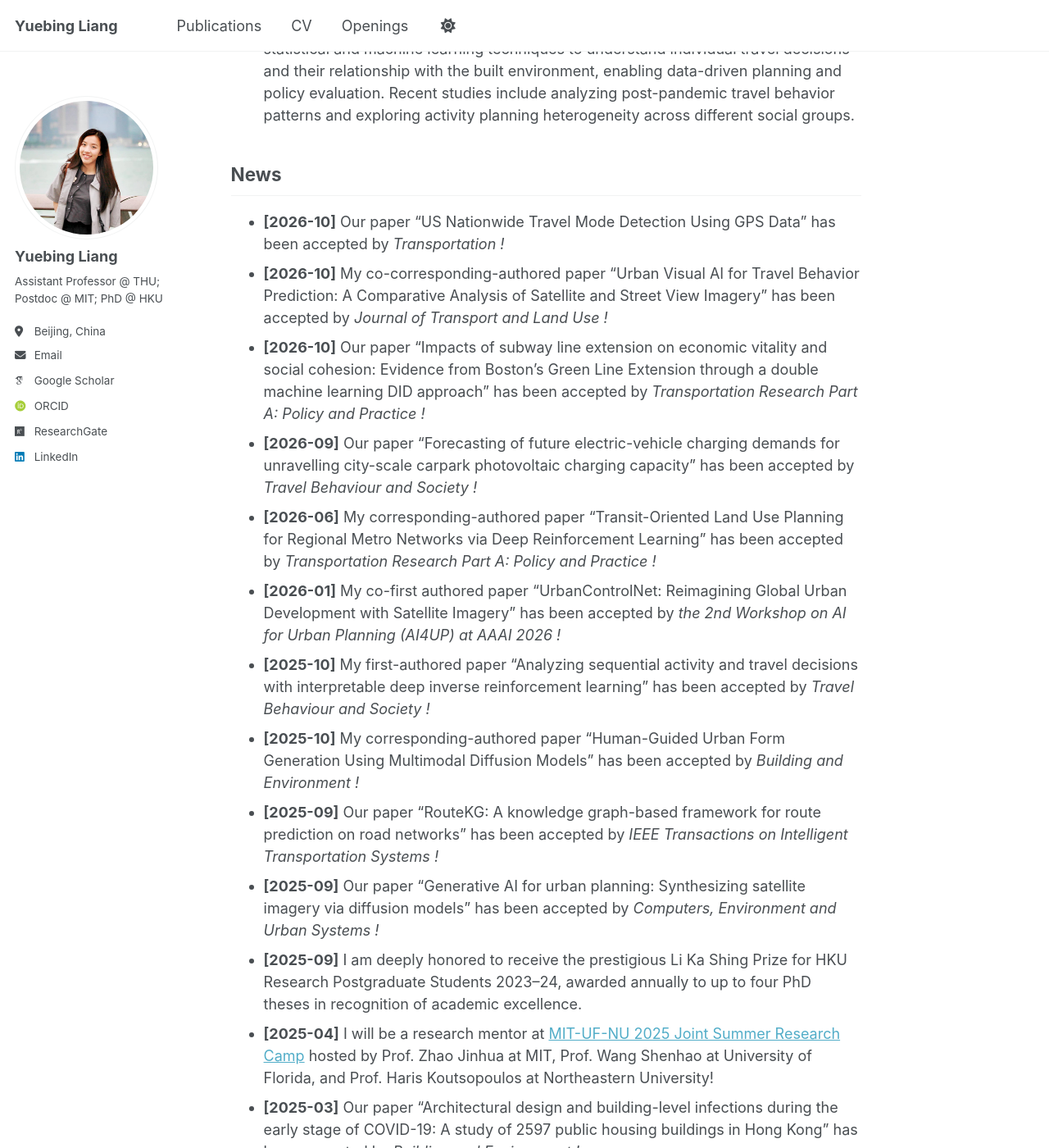
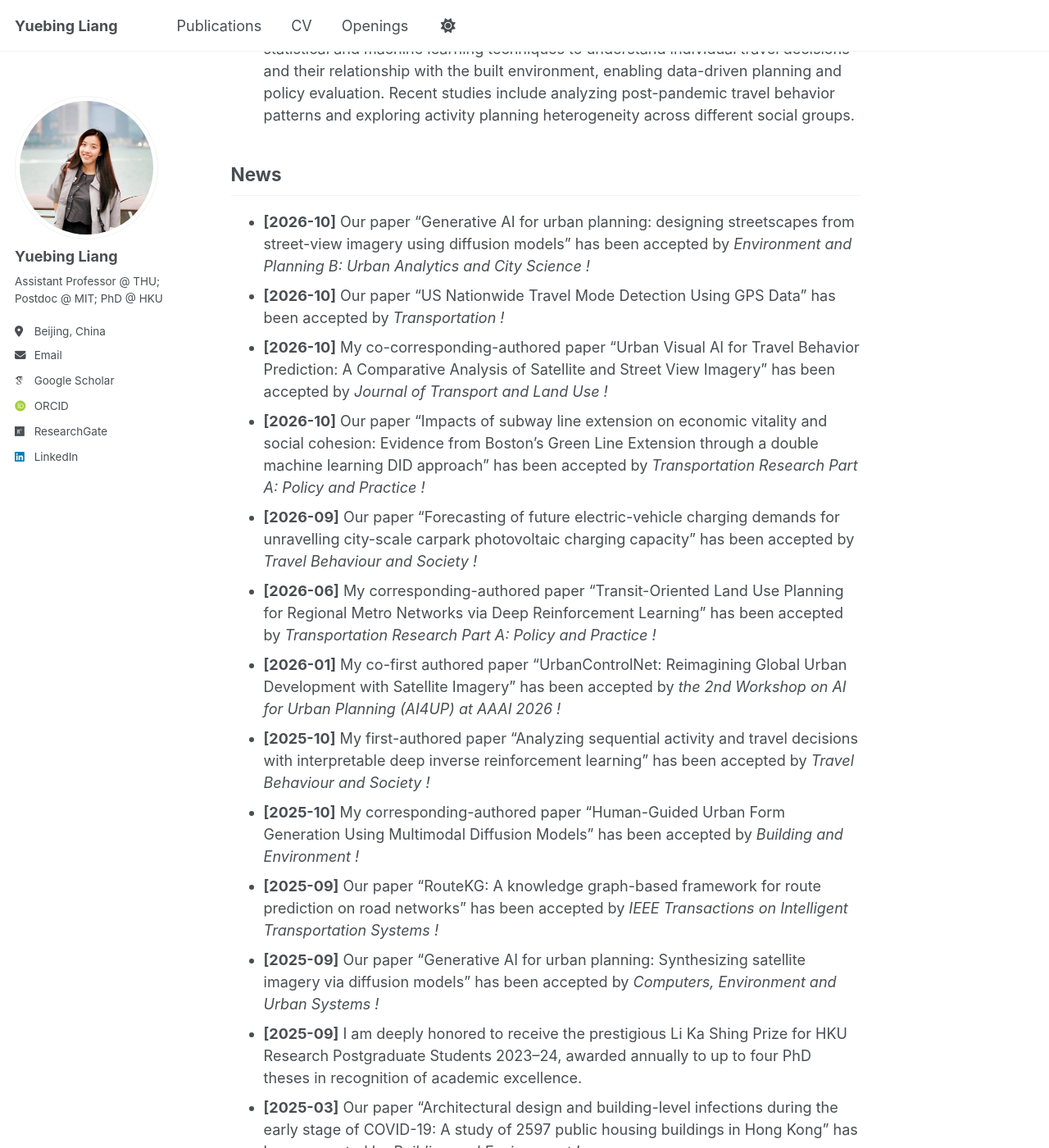
Before and after one commit to yuebingliang/yuebingliang.github.io, a Jekyll site: the page built from _pages/about.md, in a window 1280 px wide and 1400 px high, scrolled down 804 px. Shown: the whole window at 82% size. Built offline with Jekyll 4.4.1, drawn with Linux system fonts in a browser that asks for light colours; some web fonts are replaced.

Commit message:
Update news section with recent publications and mentorship
Added recent publication announcements and a research mentorship opportunity.

```diff
--- a/_pages/about.md
+++ b/_pages/about.md
@@ -26,6 +26,7 @@ My research interest lies in the intersection of **Artificial Intelligence**, **
 
 
 ## News
+* **[2026-10]** Our paper "Generative AI for urban planning: designing streetscapes from street-view imagery using diffusion models" has been accepted by <i> Environment and Planning B: Urban Analytics and City Science <i>!
 * **[2026-10]** Our paper "US Nationwide Travel Mode Detection Using GPS Data" has been accepted by <i> Transportation <i>!
 * **[2026-10]** My co-corresponding-authored paper "Urban Visual AI for Travel Behavior Prediction: A Comparative Analysis of Satellite and Street View Imagery" has been accepted by <i> Journal of Transport and Land Use <i>!
 * **[2026-10]** Our paper "Impacts of subway line extension on economic vitality and social cohesion: Evidence from Boston’s Green Line Extension through a double machine learning DID approach" has been accepted by <i> Transportation Research Part A: Policy and Practice <i>!
@@ -37,5 +38,4 @@ My research interest lies in the intersection of **Artificial Intelligence**, **
 * **[2025-09]** Our paper "RouteKG: A knowledge graph-based framework for route prediction on road networks" has been accepted by <i> IEEE Transactions on Intelligent Transportation Systems <i>!
 * **[2025-09]** Our paper "Generative AI for urban planning: Synthesizing satellite imagery via diffusion models" has been accepted by <i> Computers, Environment and Urban Systems <i>!
 * **[2025-09]** I am deeply honored to receive the prestigious Li Ka Shing Prize for HKU Research Postgraduate Students 2023–24, awarded annually to up to four PhD theses in recognition of academic excellence.
-* **[2025-04]** I will be a research mentor at [MIT-UF-NU 2025 Joint Summer Research Camp](https://mobility.mit.edu/openings) hosted by Prof. Zhao Jinhua at MIT, Prof. Wang Shenhao at University of Florida, and Prof. Haris Koutsopoulos at Northeastern University!
 * **[2025-03]** Our paper "Architectural design and building-level infections during the early stage of COVID-19: A study of 2597 public housing buildings in Hong Kong" has been accepted by <i> Building and Environment <i>!
```
